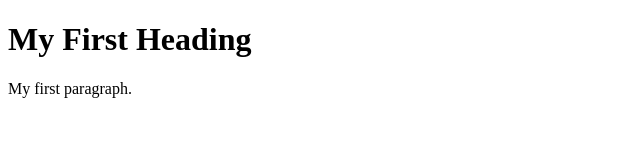
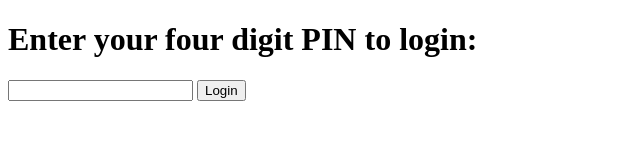
Before and after one commit to guychwalker/guychwalker.github.io, a plain HTML site: page index.html in a window 1280 px wide. Shown: the whole page, without its empty margins (0-640 px from the left). Drawn offline with Linux system fonts and the light colour scheme.

Commit message:
New login page

```diff
--- a/index.html
+++ b/index.html
@@ -1,10 +1,13 @@
 <!DOCTYPE html>
 <html>
+<head>
+	<title>guychwalker-home</title>
+</head>
 <body>
-
-<h1>My First Heading</h1>
-
-<p>My first paragraph.</p>
-
+	<h1>Enter your four digit PIN to login:</h1>
+	<form action="/login" method="POST">
+		<input type="password" name="pin" maxlength="4" required>
+		<input type="submit" value="Login">
+	</form>
 </body>
 </html>
```
